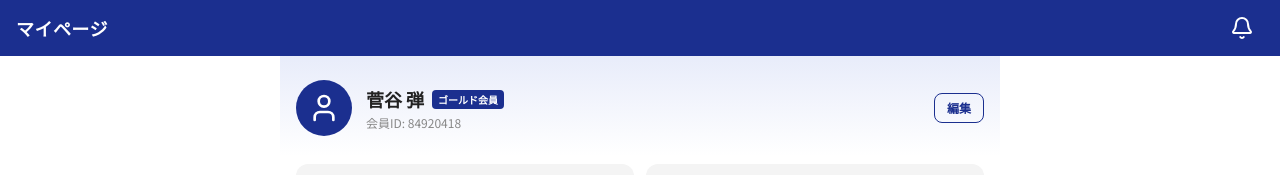
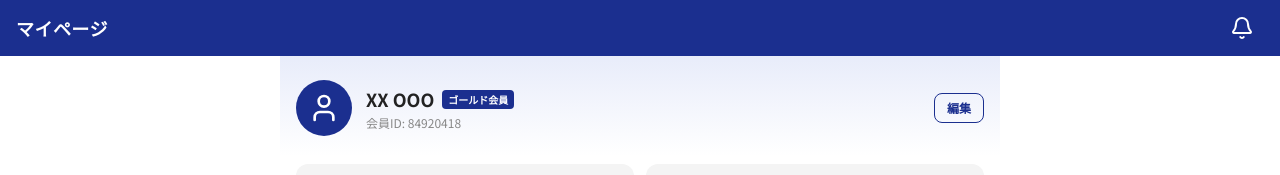
Before and after one commit to DanSugaya/esthe-pocket-app, a Next.js app: page /mypage in a window 1280 px wide. Shown: the top 175 px of the page. Built offline with nearby package versions, Linux system fonts and the light colour scheme.

Commit message:
mypage_v1.0.2

```diff
--- a/src/app/mypage/page.tsx
+++ b/src/app/mypage/page.tsx
@@ -91,7 +91,7 @@ export default function MyPage() {
   // 疑似ユーザーデータ (実際にはセッションやAPIから取得)
   const user = {
     isLoggedIn: true,
-    name: "菅谷 弾",
+    name: "XX OOO",
     rank: "ゴールド会員",
     points: "1,250",
     couponsCount: "3",
```
